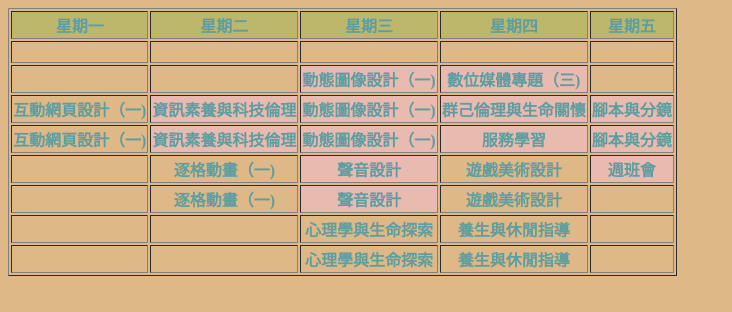
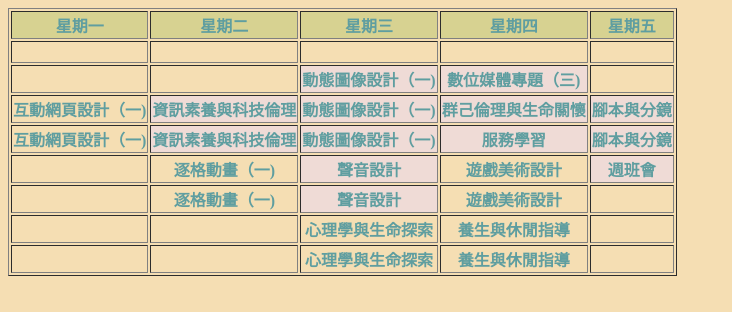
Before and after one commit to Lu-16-create/Lu-16-create.github.io, a plain HTML site: page Ｔime Table.html in a window 1280 px wide. Shown: the whole page, without its empty margins (0-732 px from the left). Drawn offline with Linux system fonts and the light colour scheme.

Commit message:
改變課表背景色

```diff
--- a/css/my Css.css
+++ b/css/my Css.css
@@ -1,8 +1,8 @@
 body{
-    background-color: burlywood;
+    background-color: wheat;
 }
 
 /* CLASS */
 .req-cls{
-    background-color: #e8bab0
+    background-color: #efdbd6
 }
--- a/Ｔime Table.html
+++ b/Ｔime Table.html
@@ -11,11 +11,11 @@
 <table border="1">
     <!--星期-->
     <tr>
-        <th style="background-color: darkkhaki">星期一</th>
-        <th style="background-color: darkkhaki">星期二</th>
-        <th style="background-color: darkkhaki">星期三</th>
-        <th style="background-color: darkkhaki">星期四</th>
-        <th style="background-color: darkkhaki">星期五</th>
+        <th style="background-color: #d7d291">星期一</th>
+        <th style="background-color: #d7d291">星期二</th>
+        <th style="background-color: #d7d291">星期三</th>
+        <th style="background-color: #d7d291">星期四</th>
+        <th style="background-color: #d7d291">星期五</th>
     </tr>
     <!--第１節-->
     <tr>
```
